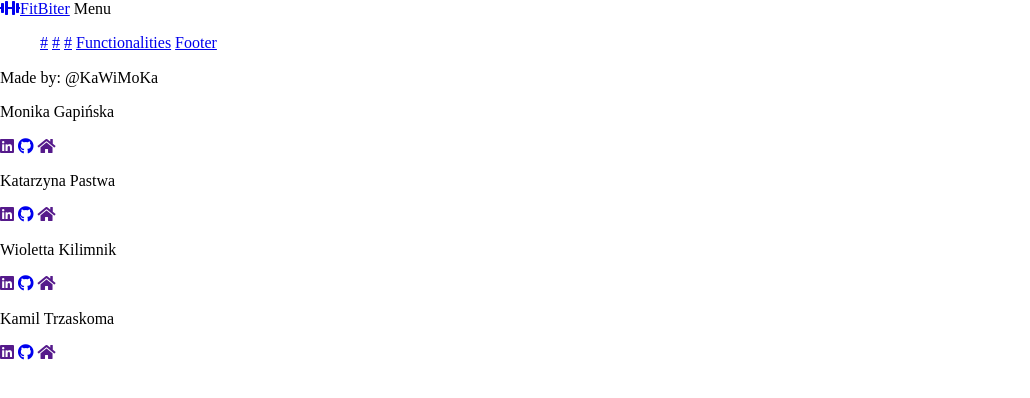
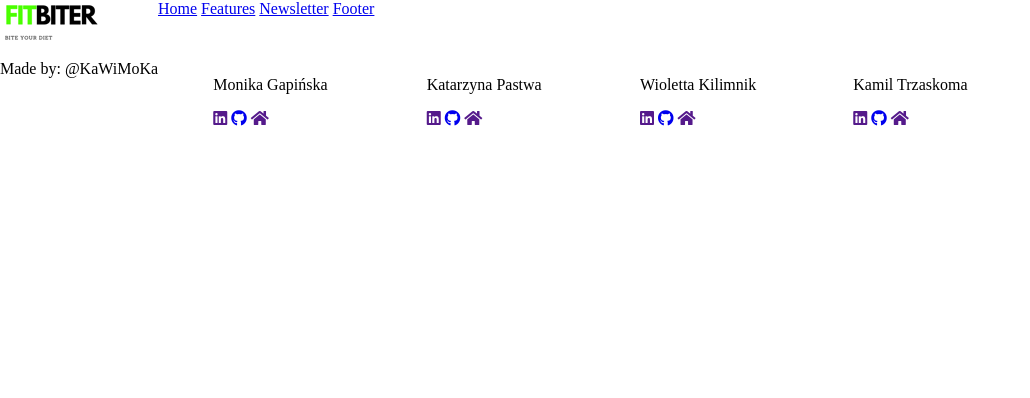
Before and after one commit to infoshareacademy/jfdd12-kawimoka, a plain HTML site: page fitness.html in a window 1280 px wide. Shown: the whole page, without its empty margins (0-1030 px from the left). Drawn offline with nearby package versions, Linux system fonts and the light colour scheme.

Commit message:
Slight changes in html and css, logo added

```diff
--- a/fitness.css
+++ b/fitness.css
@@ -4,10 +4,6 @@
  */
 
  /*  Navbar css */
-
- nav > ul {
-margin: 0;
- }
 
 body {
   display: flex;
@@ -17,14 +13,17 @@ body {
 header {
   position: fixed;
   width: auto;
-  background: lightgray;
 }
 
 nav > ul{
+  margin: 0;
   display: none;
+  width: 100%;
 }
 #showMenu:hover + ul {
-  display: block;
+  display: flex;
+  justify-content: space-evenly;
+  background-color:grey;
 }
 
 #showMenu + ul:hover {
@@ -32,18 +31,14 @@ nav > ul{
 }
 
 main{
-  border: 1px solid black;
-  margin-top: 20px;
+  margin-top: 60px;
 }
 
 
 
 
+/* Footer css */
 
-
-
-
-/* Footer css */
 
 footer{
   display: grid;
@@ -59,7 +54,7 @@ footer{
 
 
 
-@media (min-width: 768px){
+@media (min-width: 426px){
 
 
   header {
--- a/fitness.html
+++ b/fitness.html
@@ -6,7 +6,7 @@
   <link rel="stylesheet" href="https://necolas.github.io/normalize.css/8.0.1/normalize.css">
   <link rel="stylesheet" href="https://use.fontawesome.com/releases/v5.8.2/css/all.css"
     integrity="sha384-oS3vJWv+0UjzBfQzYUhtDYW+Pj2yciDJxpsK1OYPAYjqT085Qq/1cq5FLXAZQ7Ay" crossorigin="anonymous">
-  <link rel="stylesheet" href="test.css">
+  <link rel="stylesheet" href="fitness.css">
 
   <link rel="icon" href="favicon.png" type="image/png">
   <title>FitBiter</title>
@@ -15,13 +15,12 @@
 <body>
   <header id="header">
     <nav>
-      <a id="logo" href="fitness.html"><i class="fas fa-dumbbell"></i>FitBiter</a>
-      <a id="showMenu">Menu</a>
+      <img src="logo.png" alt="FitBiter Logo">
+      <a id="showMenu"><i class="fas fa-chevron-circle-down fa-2x"></i></a>
       <ul>
-        <a href="#">#</a>
-        <a href="#">#</a>
-        <a href="#">#</a>
-        <a href="#">Functionalities</a>
+        <a href="#header">Home</a>
+        <a href="#main">Features</a>
+        <a href="#newsletter">Newsletter</a>
         <a href="#footer">Footer</a>
       </ul>
     </nav>
@@ -38,9 +37,8 @@
       <div id="extended">
       </div>
 
-    </div>
-
-    <div id="newsleter">
+      <div id="newsletter">
+      </div>
     </div>
 
   </main>
```
Also changed, not shown: logo.png (added).
